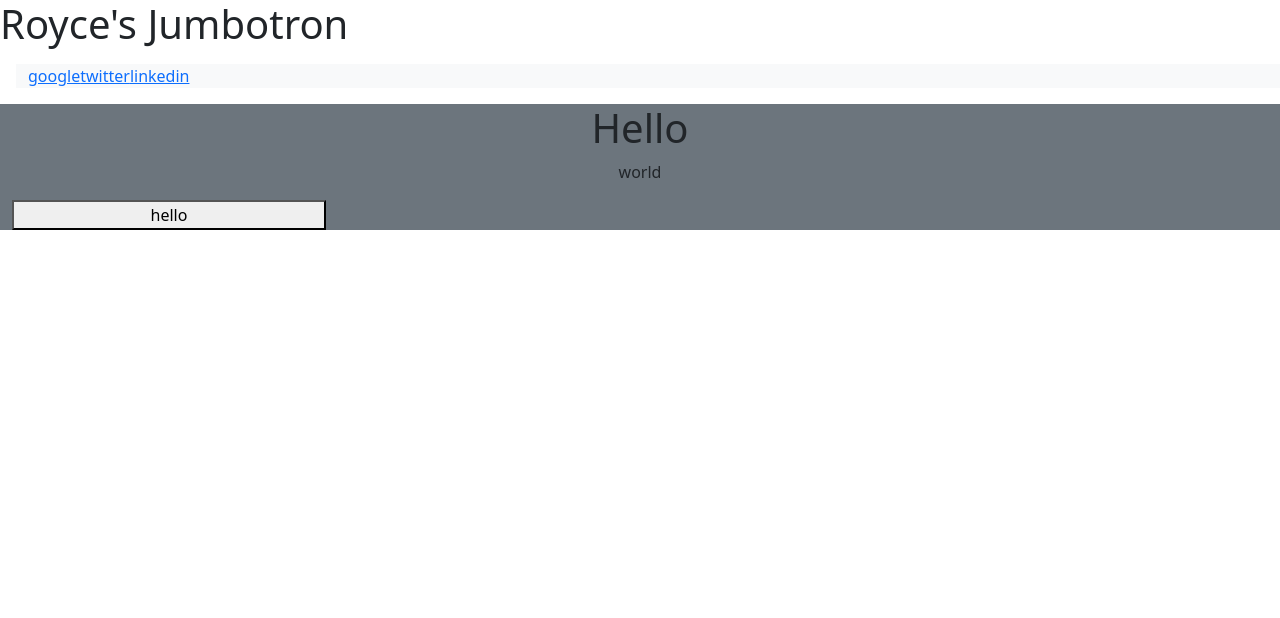
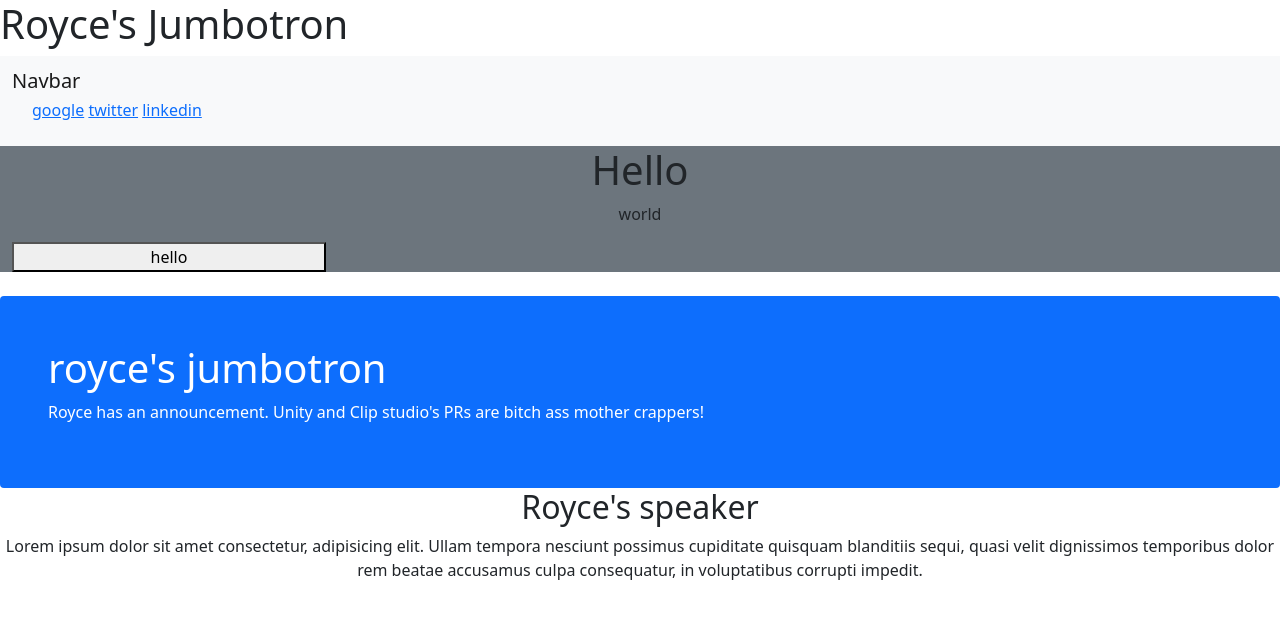
Before and after one commit to Fenwick-Royce/Royce-jumbotron-bs5-collab, a plain HTML site: page index.html in a window 1280 px wide. Drawn offline with nearby package versions, Linux system fonts and the light colour scheme.

Commit message:
better understood the jumbotron and speaker. i am gonna go the distance

```diff
--- a/index.html
+++ b/index.html
@@ -15,11 +15,19 @@
 
 <body>
     <h1>Royce's Jumbotron</h1>
-    <nav class="container-fluid bg-light d-flex flex-colum justify-content-left m-3">
-        <a href="http://google.com/">google</a>
-        <a href="https://twitter.com/">twitter</a>
-        <a href="http://linkedin.com/">linkedin</a>
+    <!-- As a heading -->
+    <nav class="navbar navbar-light bg-light">
+        <div class="container-fluid">
+            <span class="navbar-brand mb-0 h1">Navbar</span>
+        </div>
+        <ul>
+            <a href="http://google.com/">google</a>
+            <a href="https://twitter.com/">twitter</a>
+            <a href="http://linkedin.com/">linkedin</a>
+        </ul>
     </nav>
+    <!-- <nav class="container-fluid bg-light d-flex flex-colum justify-content-left m-3">
+    </nav> -->
     <div
         class="container-fluid bg-secondary d-flex flex-column justify-content-center align-content-center text-center">
         <h1>Hello</h1>
@@ -27,6 +35,18 @@
         <button class="w-25">hello</button>
     </div>
 
+    <div class="mt-4 p-5 bg-primary text-white rounded">
+        <H1>royce's jumbotron</H1>
+        <p>Royce has an announcement. Unity and Clip studio's PRs are bitch ass mother crappers!</p>
+    </div>
+
+    <div class="row flex text-center">
+        <h2> Royce's speaker</h2>
+        <p>Lorem ipsum dolor sit amet consectetur, adipisicing elit. Ullam tempora nesciunt possimus cupiditate quisquam
+            blanditiis sequi, quasi velit dignissimos temporibus dolor rem beatae accusamus culpa consequatur, in
+            voluptatibus corrupti impedit.</p>
+    </div>
+    <div class="row"></div>
     <script src="https://cdn.jsdelivr.net/npm/bootstrap@5.1.3/dist/js/bootstrap.bundle.min.js"
         integrity="sha384-ka7Sk0Gln4gmtz2MlQnikT1wXgYsOg+OMhuP+IlRH9sENBO0LRn5q+8nbTov4+1p"
         crossorigin="anonymous"></script>
```
